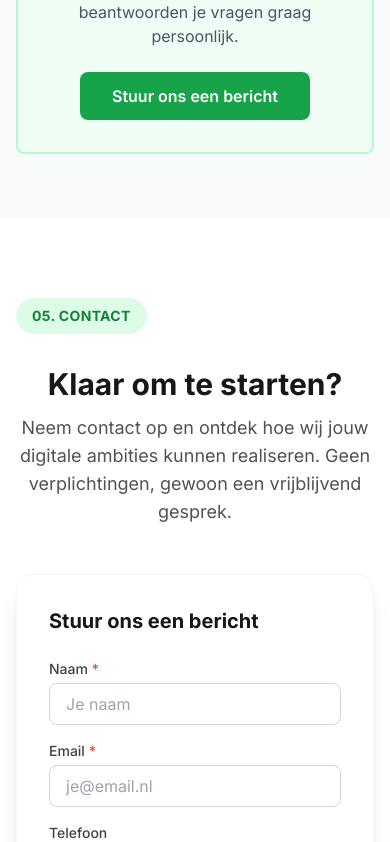
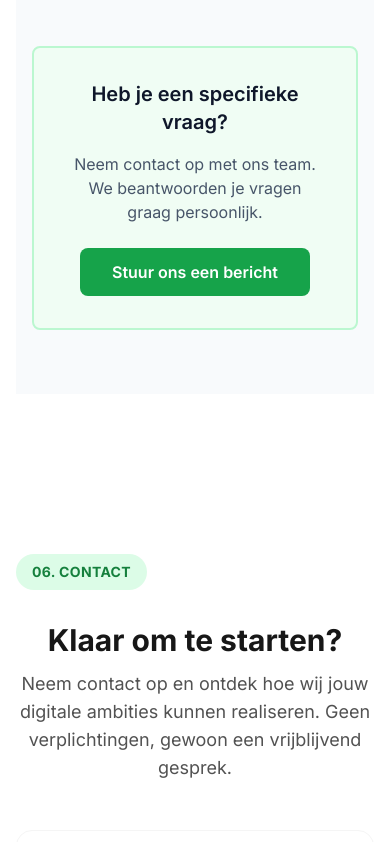
Before and after one commit to LucasMelika/ClearBuildIT, a React (Vite) app: page / in a window 390 px wide. Shown: the part 9121-9963 px from the top of the page. Built offline with nearby package versions, Linux system fonts and the light colour scheme; no server answers.

Commit message:
✨ Add 'Veelgestelde vragen' to navbar - links to FAQ section

```diff
--- a/src/Home.jsx
+++ b/src/Home.jsx
@@ -494,13 +494,20 @@ export default function Home() {
       {/* <TeamSection /> */}
 
       {/* FAQ Section */}
-      <FAQSection />
+      <section id="faq" className="max-w-4xl mx-auto px-4 py-20 scroll-mt-16 md:scroll-mt-20">
+        <div className="mb-4">
+          <div className="inline-block px-4 py-2 rounded-full bg-green-100 text-green-700 text-sm font-bold uppercase tracking-wide mb-4">
+            05. Veelgestelde vragen
+          </div>
+        </div>
+        <FAQSection />
+      </section>
 
       {/* Contact Section */}
       <section id="contact" className="max-w-4xl mx-auto px-4 py-20 scroll-mt-16 md:scroll-mt-20">
         <div className="mb-4">
           <div className="inline-block px-4 py-2 rounded-full bg-green-100 text-green-700 text-sm font-bold uppercase tracking-wide mb-4">
-            05. Contact
+            06. Contact
           </div>
         </div>
         <div className="text-center mb-12">
--- a/src/components/Navbar.jsx
+++ b/src/components/Navbar.jsx
@@ -7,6 +7,7 @@ const primary = [
   { label: 'Proces', href: '#proces' },
   { label: 'Technologie', href: '#tech' },
   { label: 'Waarom wij?', href: '#features' },
+  { label: 'Veelgestelde vragen', href: '#faq' },
   { label: 'Contact', href: '#contact' }
 ];
 
```
